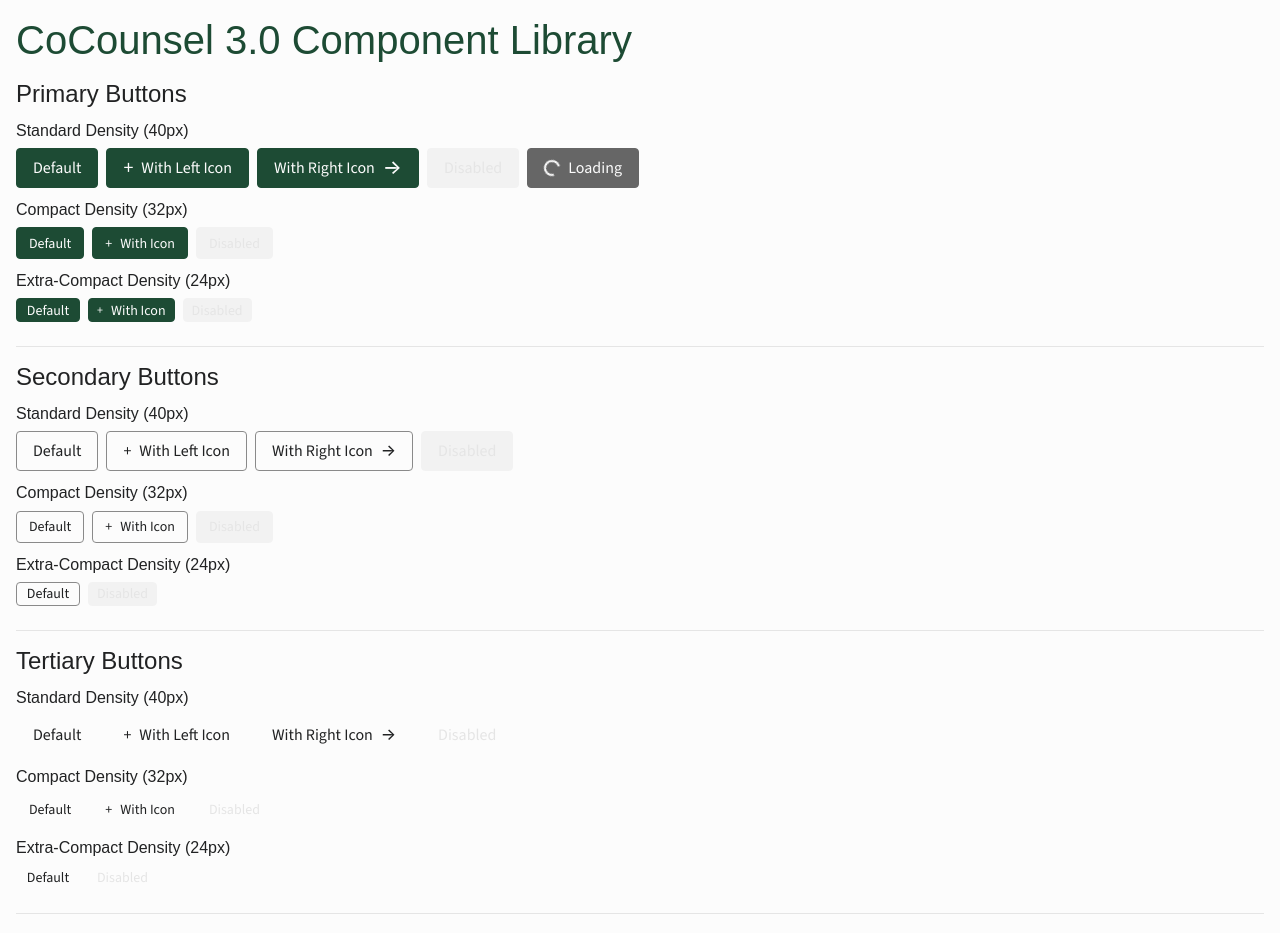
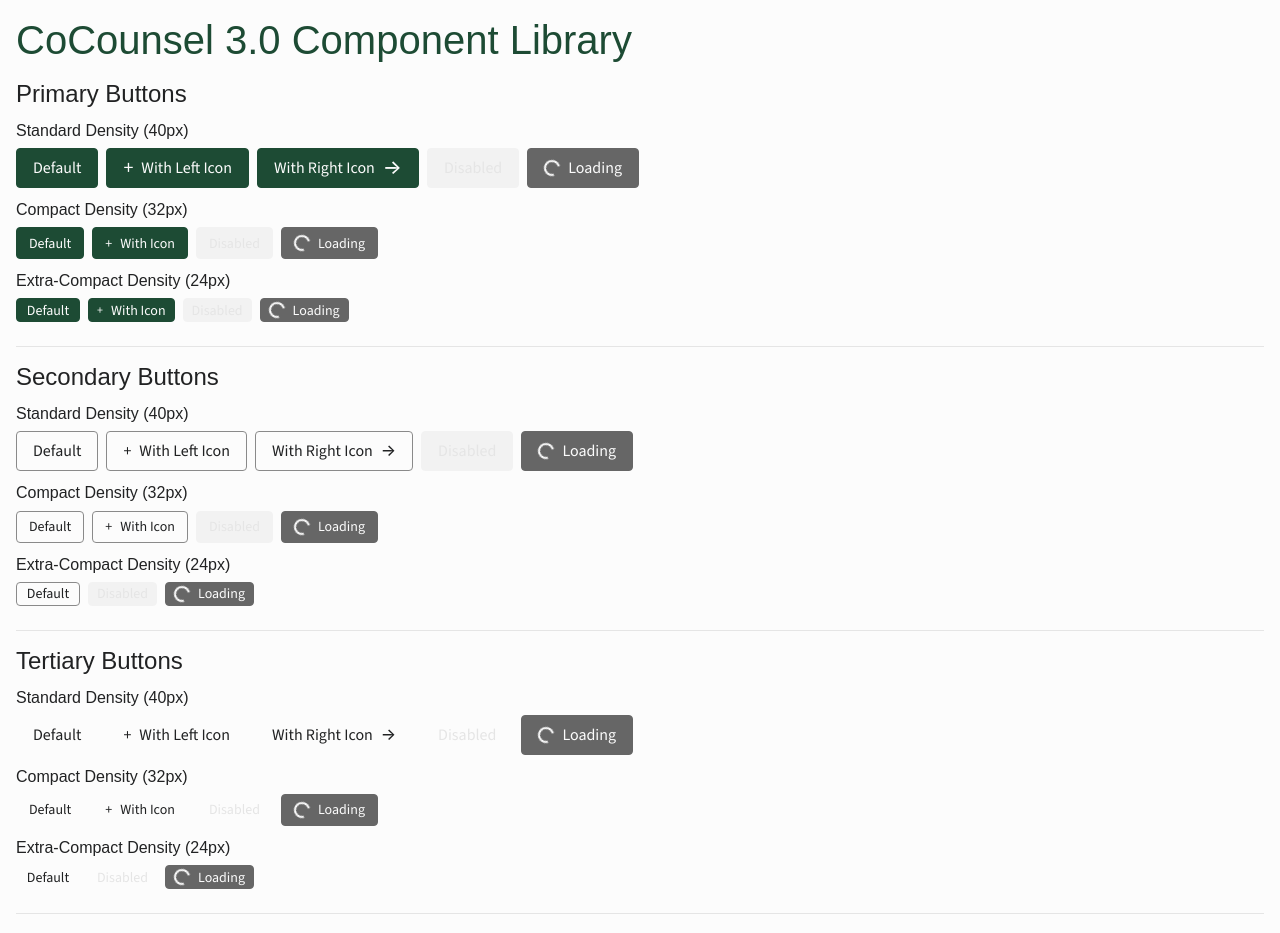
Before and after one commit to nar0906/ui-refresh-library, a React (Vite) app: page / in a window 1280 px wide. Shown: the top 933 px of the page. Built offline with nearby package versions, Linux system fonts and the light colour scheme.

Commit message:
Add all missing loading button variants to demo page

```diff
--- a/src/Demo.jsx
+++ b/src/Demo.jsx
@@ -56,6 +56,9 @@
             <Button appearance="primary" density="compact" disabled>
               Disabled
             </Button>
+            <Button appearance="primary" density="compact" loading>
+              Loading
+            </Button>
           </Stack>
 
           <Typography variant="h6" sx={{ mb: 2 }}>Extra-Compact Density (24px)</Typography>
@@ -68,6 +71,9 @@
             </Button>
             <Button appearance="primary" density="extra-compact" disabled>
               Disabled
+            </Button>
+            <Button appearance="primary" density="extra-compact" loading>
+              Loading
             </Button>
           </Stack>
         </Box>
@@ -92,6 +98,9 @@
             <Button appearance="secondary" density="standard" disabled>
               Disabled
             </Button>
+            <Button appearance="secondary" density="standard" loading>
+              Loading
+            </Button>
           </Stack>
 
           <Typography variant="h6" sx={{ mb: 2 }}>Compact Density (32px)</Typography>
@@ -105,6 +114,9 @@
             <Button appearance="secondary" density="compact" disabled>
               Disabled
             </Button>
+            <Button appearance="secondary" density="compact" loading>
+              Loading
+            </Button>
           </Stack>
 
           <Typography variant="h6" sx={{ mb: 2 }}>Extra-Compact Density (24px)</Typography>
@@ -114,6 +126,9 @@
             </Button>
             <Button appearance="secondary" density="extra-compact" disabled>
               Disabled
+            </Button>
+            <Button appearance="secondary" density="extra-compact" loading>
+              Loading
             </Button>
           </Stack>
         </Box>
@@ -138,6 +153,9 @@
             <Button appearance="tertiary" density="standard" disabled>
               Disabled
             </Button>
+            <Button appearance="tertiary" density="standard" loading>
+              Loading
+            </Button>
           </Stack>
 
           <Typography variant="h6" sx={{ mb: 2 }}>Compact Density (32px)</Typography>
@@ -151,6 +169,9 @@
             <Button appearance="tertiary" density="compact" disabled>
               Disabled
             </Button>
+            <Button appearance="tertiary" density="compact" loading>
+              Loading
+            </Button>
           </Stack>
 
           <Typography variant="h6" sx={{ mb: 2 }}>Extra-Compact Density (24px)</Typography>
@@ -160,6 +181,9 @@
             </Button>
             <Button appearance="tertiary" density="extra-compact" disabled>
               Disabled
+            </Button>
+            <Button appearance="tertiary" density="extra-compact" loading>
+              Loading
             </Button>
           </Stack>
         </Box>
```
